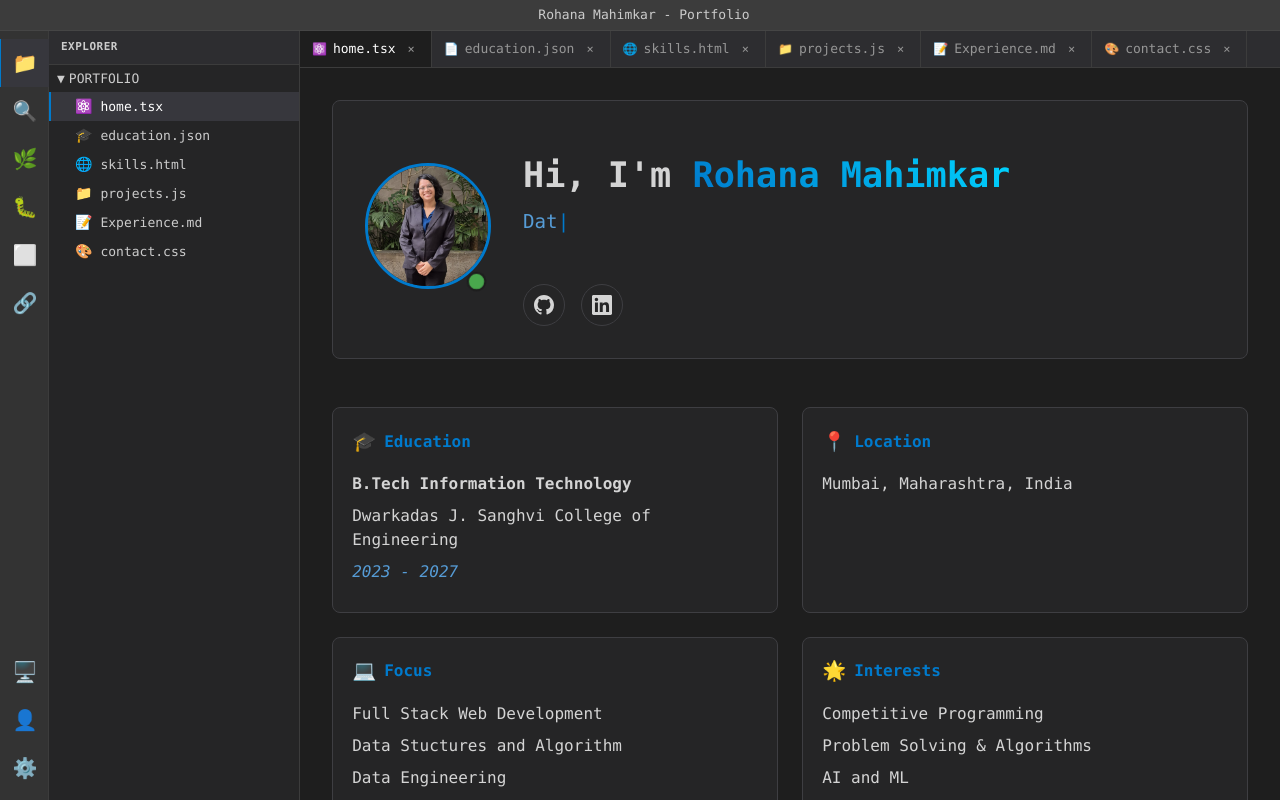
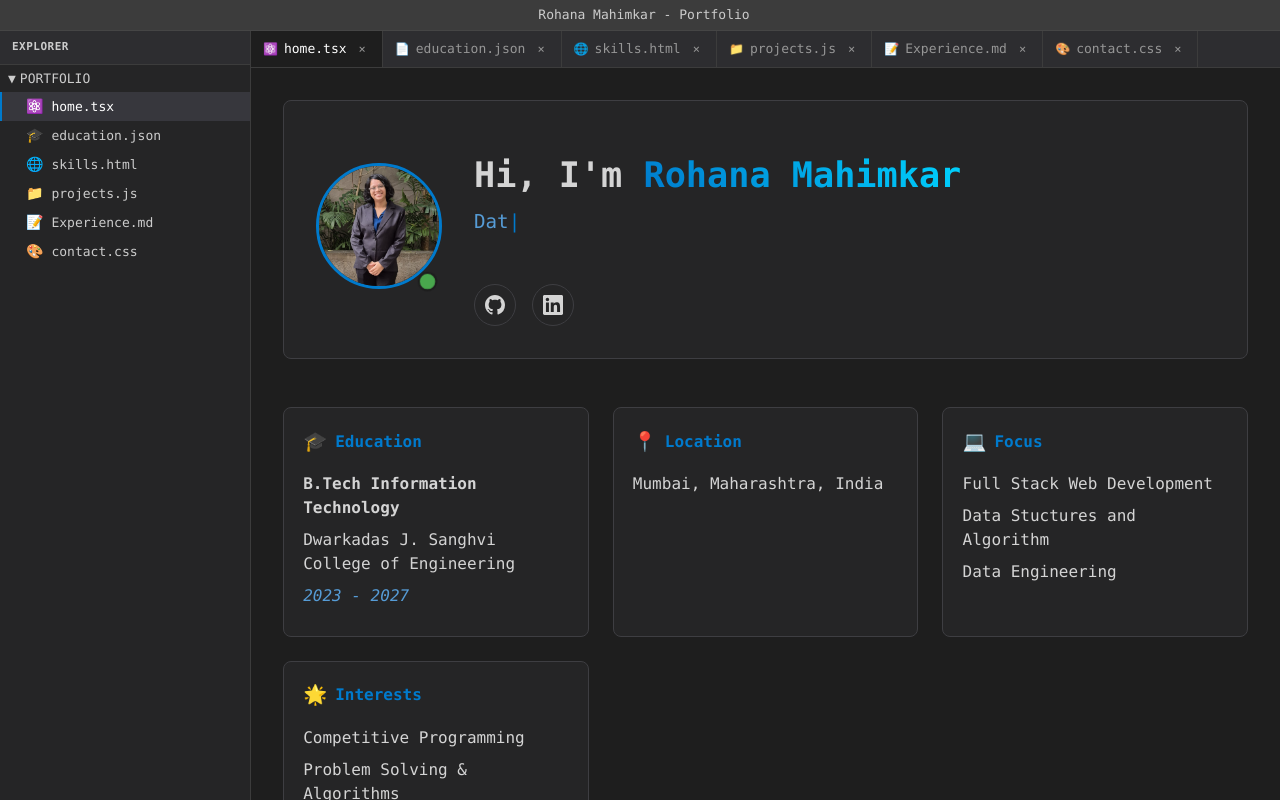
Before and after one commit to rohana-2005/Portfolio-VS-Code, a React (Vite) app: page / in a window 1280 px wide. Built offline with nearby package versions, Linux system fonts and the light colour scheme.

Commit message:
Update .gitignore with comprehensive coverage

```diff
--- a/src/App.jsx
+++ b/src/App.jsx
@@ -6,7 +6,6 @@ import About from './components/About';
 import Contact from './components/Contact';
 import Projects from './components/Projects';
 import Github from './components/Github';
-import ActivityBar from './components/ActivityBar';
 import MenuBar from './components/MenuBar';
 import Education from './components/Education';
 import Terminal from './components/Terminal';
@@ -102,7 +101,6 @@ const App = () => {
     <div style={appStyle}>
       <MenuBar />
       <div style={bodyStyle}>
-        <ActivityBar activeView={activeView} setActiveView={setActiveView} onTerminalClick={() => setShowTerminal((prev) => !prev)} />
         <Sidebar onFileClick={openTab} activeFile={activeTab} />
         <div style={mainContentStyle}>
           <TabBar
```
